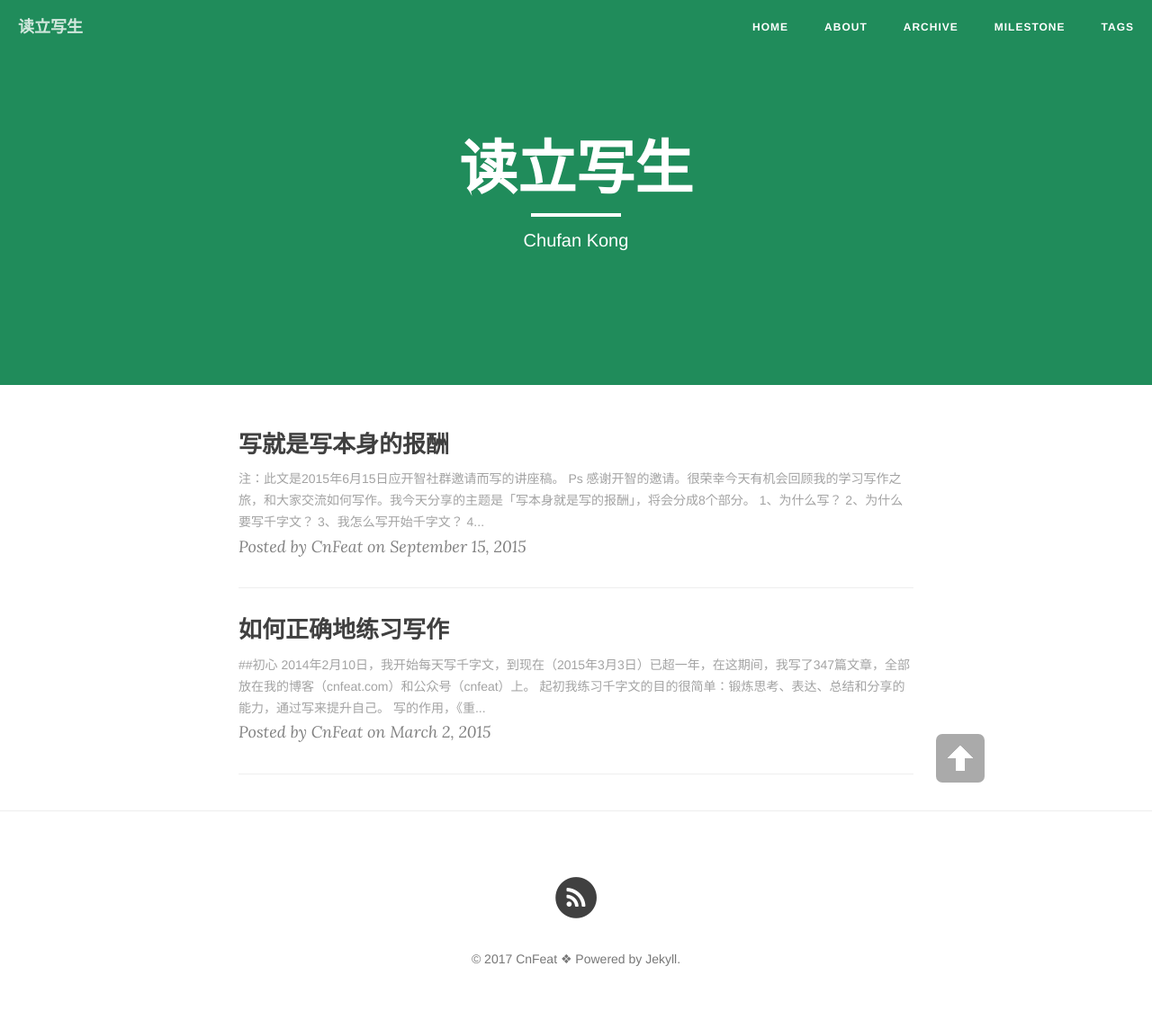
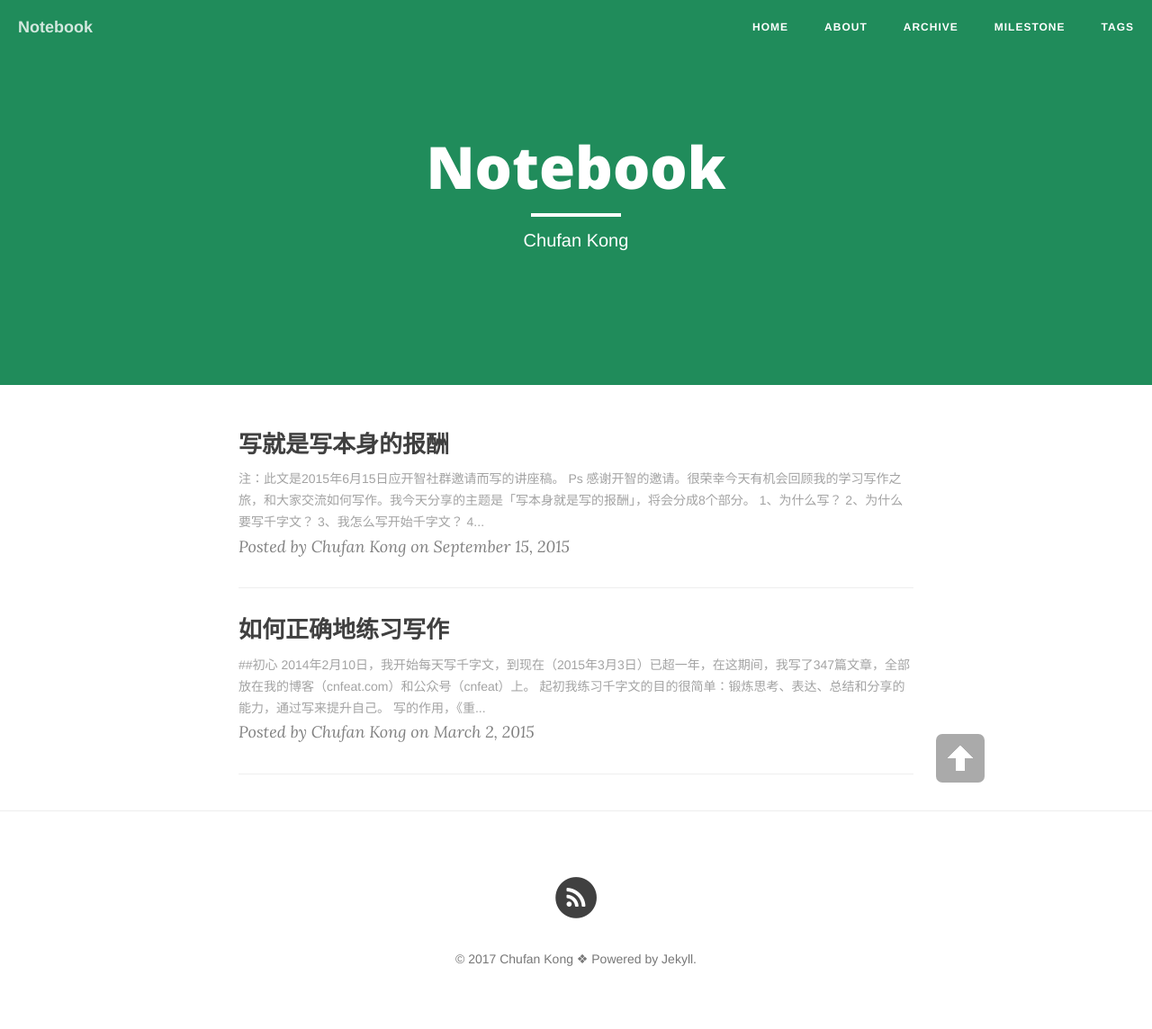
Before and after one commit to Chufan1990/Chufan1990.github.io, a Jekyll site: the page built from index.html, in a window 1280 px wide. Shown: the whole page at 90% size. Built offline with Jekyll 4.4.1, drawn with Linux system fonts in a browser that asks for light colours; nearby versions of some CDN libraries; the list of posts is cut into pages by our own code.

Commit message:
Update _config.yml

```diff
--- a/_config.yml
+++ b/_config.yml
@@ -1,16 +1,16 @@
 # Site settings
-title: 读立写生
+title: Notebook
 header-img: "img/green.jpg"
 tagline: "cn"
-description: "陈素封|读而立·写而生"
+description: "Chufan Kong"
 baseurl: ""
-url: "http://cnfeat"
+url: ""
 
 # About/contact
 owner:
-  name: " CnFeat"
-  email: CnFeat@gmail.com
-  bio: "写就是写的报酬"
+  name: " Chufan Kong "
+  email: Chufan1990@Gmail.com
+  bio: "You make choices you dont look back"
 
 # Data
 gavatar: http://dreamofbook.qiniudn.com/Az..png
@@ -33,7 +33,7 @@ paginate: 8
 exclude: ["less","node_modules","Gruntfile.js","package.json","README.md"]
 
 # http://en.wikipedia.org/wiki/List_of_tz_database_time_zones
-timezone: Asia/Shanghai
+timezone: Asia/Beijing
 
 # Defaults for posts
 defaults:
@@ -43,7 +43,7 @@ defaults:
       type: "posts"
     values:
       layout: "post"
-      author: "CnFeat"
+      author: "Chufan Kong"
       header-img: "img/green.jpg" # We don't want posts without a header image, that whould mean white on white
 
 # Comments
```
